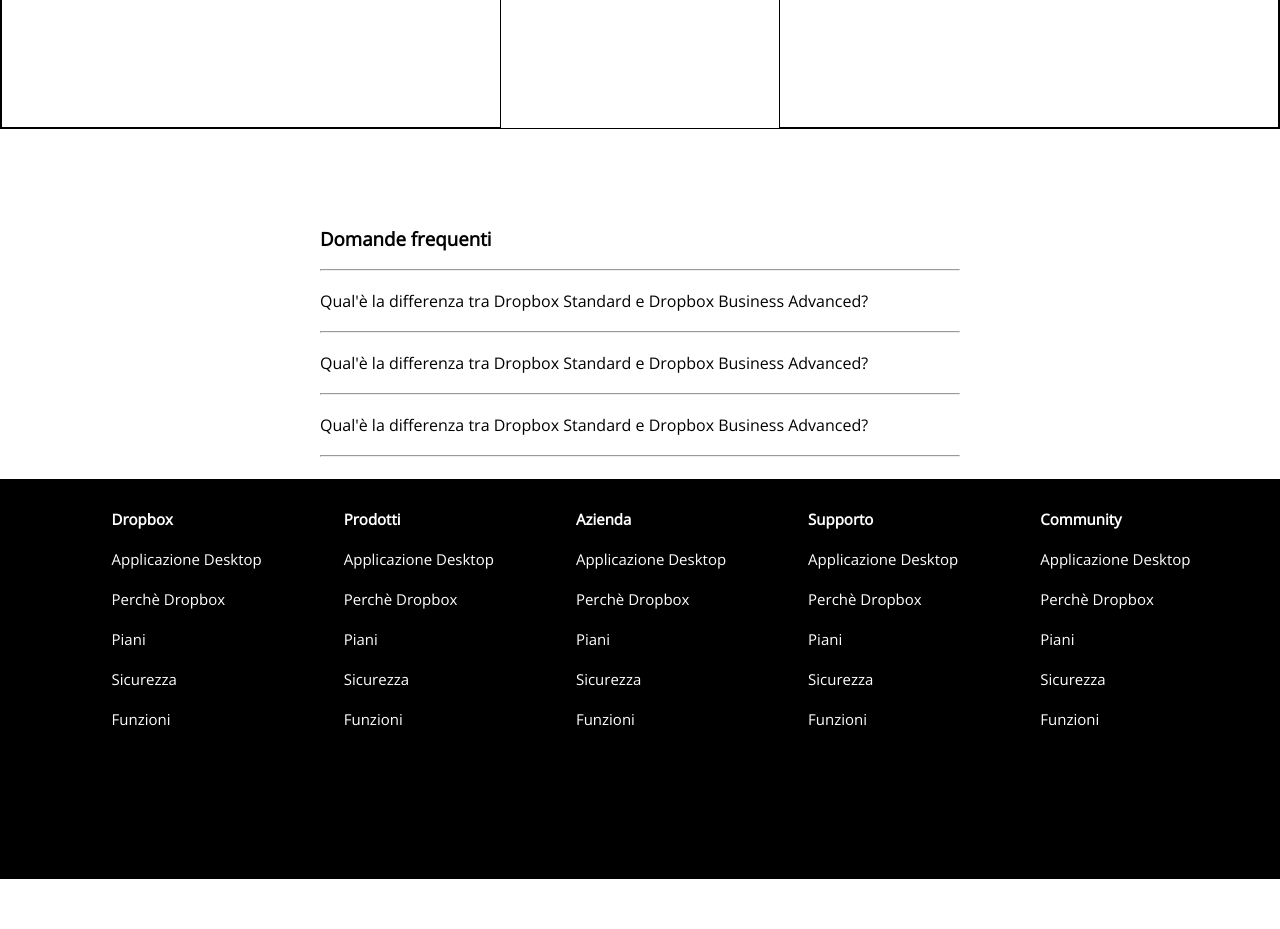
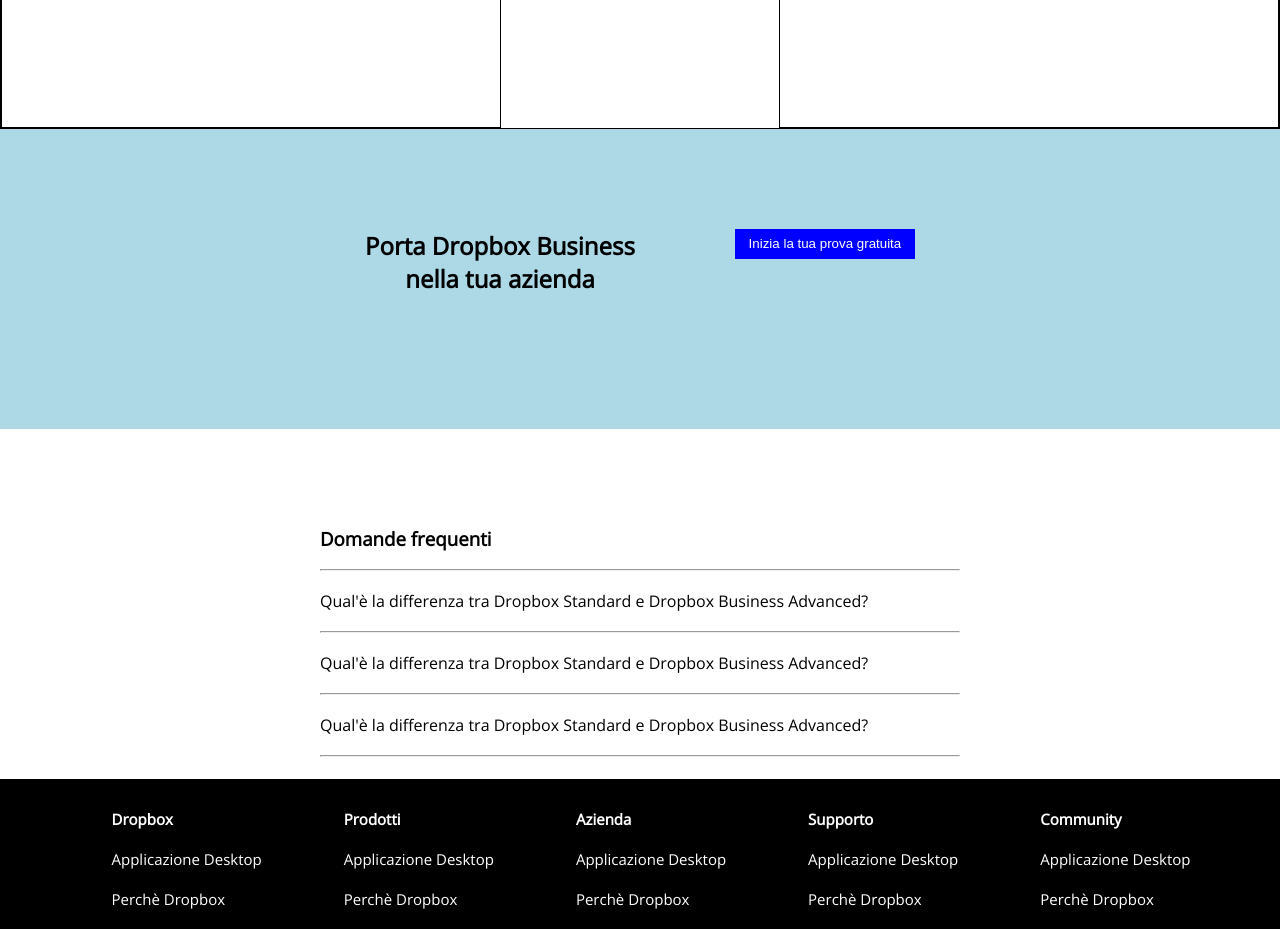
Before and after one commit to Alecpu92/htmlcss-dropbox, a plain HTML site: page index.html in a window 1280 px wide. Shown: the part 3840-4769 px from the top of the page. Before the commit the page ends 4719 px from the top, so only its background shows below. Drawn offline with nearby package versions, Linux system fonts and the light colour scheme.

Commit message:
aggiunta  sezione pre domande frequenti

```diff
--- a/css/style.css
+++ b/css/style.css
@@ -198,6 +198,16 @@
     width: 500px;
     border: solid 1px black;
 }
+#contenitore-porta{
+    width: 100%;
+    height: 300px;
+    background-color: lightblue;
+    display: flex;
+    flex-direction: row;
+    justify-content: center;
+    gap: 100px;
+    padding-top: 100px;
+}
 
 footer{
     background-color: black;
--- a/index.html
+++ b/index.html
@@ -223,6 +223,14 @@
                 </div>
 
             </div>
+            <div id="contenitore-porta">
+                <div>
+                    <h2>Porta Dropbox Business <br> nella tua azienda</h2>
+                </div>
+                <div>
+                    <button>Inizia la tua prova gratuita</button>
+                </div>
+            </div>
          </section>
 
 
```
